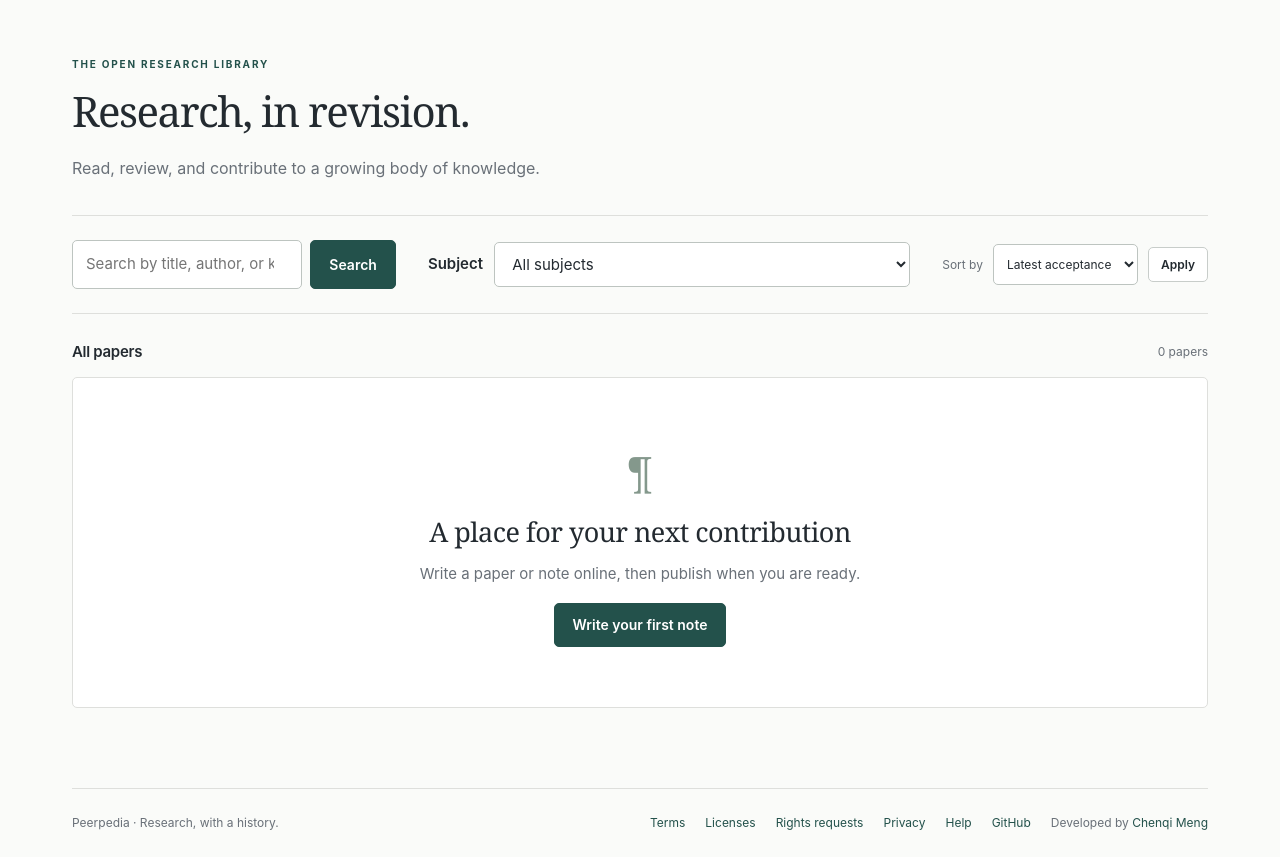
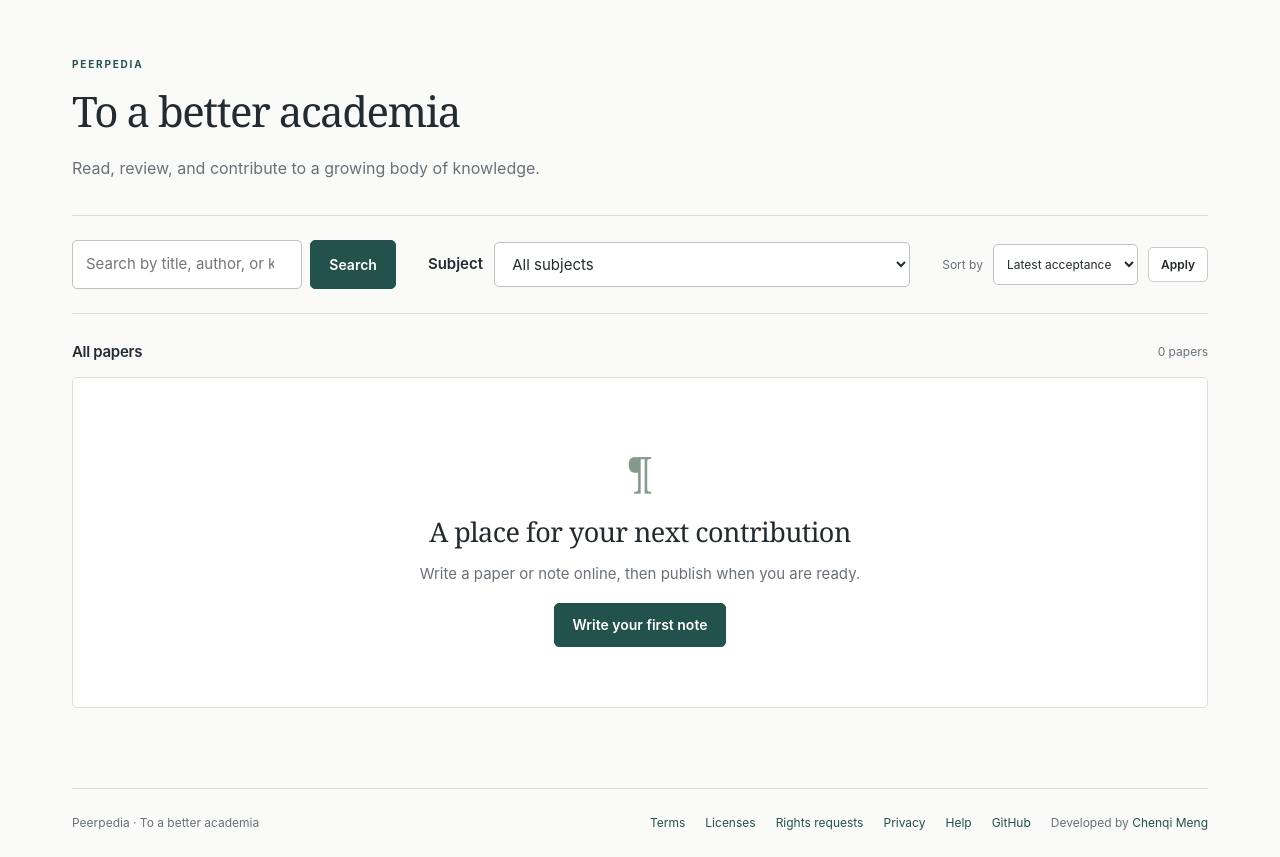
Before and after one commit to peerpedia/peerpedia, a Django app: page / in a window 1280 px wide. Shown: the part 85-942 px from the top of the page. Run offline with Django 5.2, Linux system fonts and the light colour scheme; data that the repository does not hold is empty; some libraries are stand-ins or nearby versions.

Commit message:
Use one consistent Peerpedia motto (#11)
Co-authored-by: Chenqi Meng <178862934+Chenqitrg@users.noreply.github.com>

```diff
--- a/browser_tests/journeys.py
+++ b/browser_tests/journeys.py
@@ -350,7 +350,7 @@ class BrowserJourneys(StaticLiveServerTestCase):
         self.page.get_by_role("link", name="I saved my codes · Continue", exact=True).click()
         self.page.set_viewport_size({"width": 1365, "height": 900})
         self.page.get_by_role("link", name="Admin", exact=True).click()
-        expect(self.page.get_by_role("heading", name="Care for the community.")).to_be_visible()
+        expect(self.page.get_by_role("heading", name="To a better academia")).to_be_visible()
         expect(self.page.get_by_role("link", name=re.compile("Reported comments"))).to_be_visible()
         self.page.get_by_role("link", name=re.compile("Paper snapshots")).click()
         expect(self.page.get_by_role("link", name="Browser paper", exact=True)).to_be_visible()
@@ -367,7 +367,7 @@ class BrowserJourneys(StaticLiveServerTestCase):
             )
         )
         self.page.get_by_role("link", name="Peerpedia home", exact=True).click()
-        expect(self.page.get_by_role("heading", name="Research, in revision.")).to_be_visible()
+        expect(self.page.get_by_role("heading", name="To a better academia")).to_be_visible()
 
     def test_new_note_from_navigation_to_initial_publication(self):
         self.login()
--- a/templates/admin/base_site.html
+++ b/templates/admin/base_site.html
@@ -21,4 +21,4 @@
   {% include "admin/color_theme_toggle.html" %}
 {% endblock %}
 
-{% block footer %}<div class="admin-footer">Peerpedia · Research, with a history.</div>{% endblock %}
+{% block footer %}<div class="admin-footer">Peerpedia · {% include 'includes/motto.html' %}</div>{% endblock %}
--- a/templates/admin/index.html
+++ b/templates/admin/index.html
@@ -4,7 +4,7 @@
 {% block nav-breadcrumbs %}{% endblock %}
 {% block nav-sidebar %}{% endblock %}
 {% block content_title %}
-<div class="admin-intro"><p class="admin-eyebrow">PEERPEDIA ADMINISTRATION</p><h1>Care for the community.</h1><p>Review content, manage accounts, and follow the history of the work.</p></div>
+<div class="admin-intro"><p class="admin-eyebrow">PEERPEDIA ADMINISTRATION</p><h1>{% include 'includes/motto.html' %}</h1><p>Review content, manage accounts, and follow the history of the work.</p></div>
 {% endblock %}
 {% block content %}
 {% admin_sections app_list as sections %}
--- a/templates/base.html
+++ b/templates/base.html
@@ -34,7 +34,7 @@
     {% if needs_agreement %}<div class="notice">Before publishing or commenting, <a href="{% url 'agreements' %}?next={{ request.get_full_path|urlencode }}">review the submission and discussion agreement</a>.</div>{% endif %}{% block content %}{% endblock %}
   </main>
   <footer class="site-footer">
-    <span>Peerpedia · Research, with a history.</span>
+    <span>Peerpedia · {% include 'includes/motto.html' %}</span>
     <div class="footer-links"><a href="{% url 'terms' %}">Terms</a><a href="{% url 'licenses' %}">Licenses</a><a href="{% url 'rights_request' %}">Rights requests</a><a href="{% url 'privacy' %}">Privacy</a><a href="{% url 'help' %}">Help</a><a href="{{ repository_url }}">GitHub</a><span>Developed by <a href="{{ developer_url }}">{{ developer_name }}</a></span></div>
   </footer>
 </body>
--- /dev/null
+++ b/templates/includes/motto.html
@@ -0,0 +1 @@
+To a better academia
--- a/templates/publishing/browse.html
+++ b/templates/publishing/browse.html
@@ -1,7 +1,7 @@
 {% extends 'base.html' %}
 {% block title %}Browse research · Peerpedia{% endblock %}
 {% block content %}
-<div class="page-heading"><div><div class="eyebrow">THE OPEN RESEARCH LIBRARY</div><h1>Research, in revision.</h1><p class="lede">Read, review, and contribute to a growing body of knowledge.</p></div></div>
+<div class="page-heading"><div><div class="eyebrow">PEERPEDIA</div><h1>{% include 'includes/motto.html' %}</h1><p class="lede">Read, review, and contribute to a growing body of knowledge.</p></div></div>
 <form class="search-bar" method="get" role="search">
   <div class="search-input"><label class="sr-only" for="search">Search papers</label><input id="search" name="q" type="search" value="{{ query }}" placeholder="Search by title, author, or keyword"><button type="submit">Search</button></div>
   <div class="subject-filter"><label for="subject">Subject</label>{{ subject_select }}</div>
--- a/templates/publishing/help.html
+++ b/templates/publishing/help.html
@@ -3,7 +3,7 @@
 {% block content %}
 <header class="page-heading">
   <div class="eyebrow">USING PEERPEDIA</div>
-  <h1>Research, one improvement at a time.</h1>
+  <h1>{% include 'includes/motto.html' %}</h1>
   <p class="lede">Publish a paper or note, propose a correction, and follow how the work develops. Each submission preserves a complete version of the document.</p>
 </header>
 <div class="help-layout">
```
Also changed, not shown: README.md.
